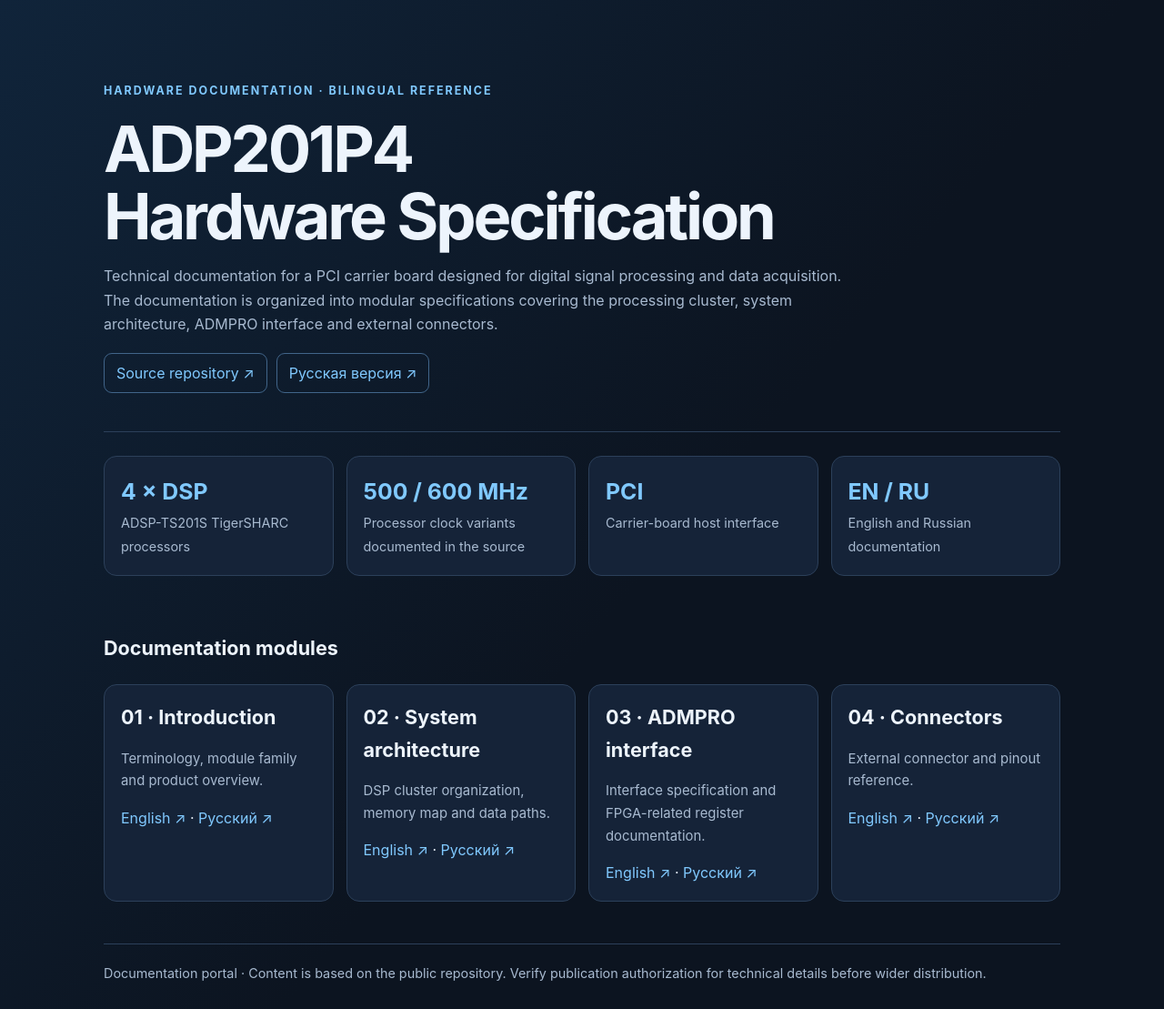
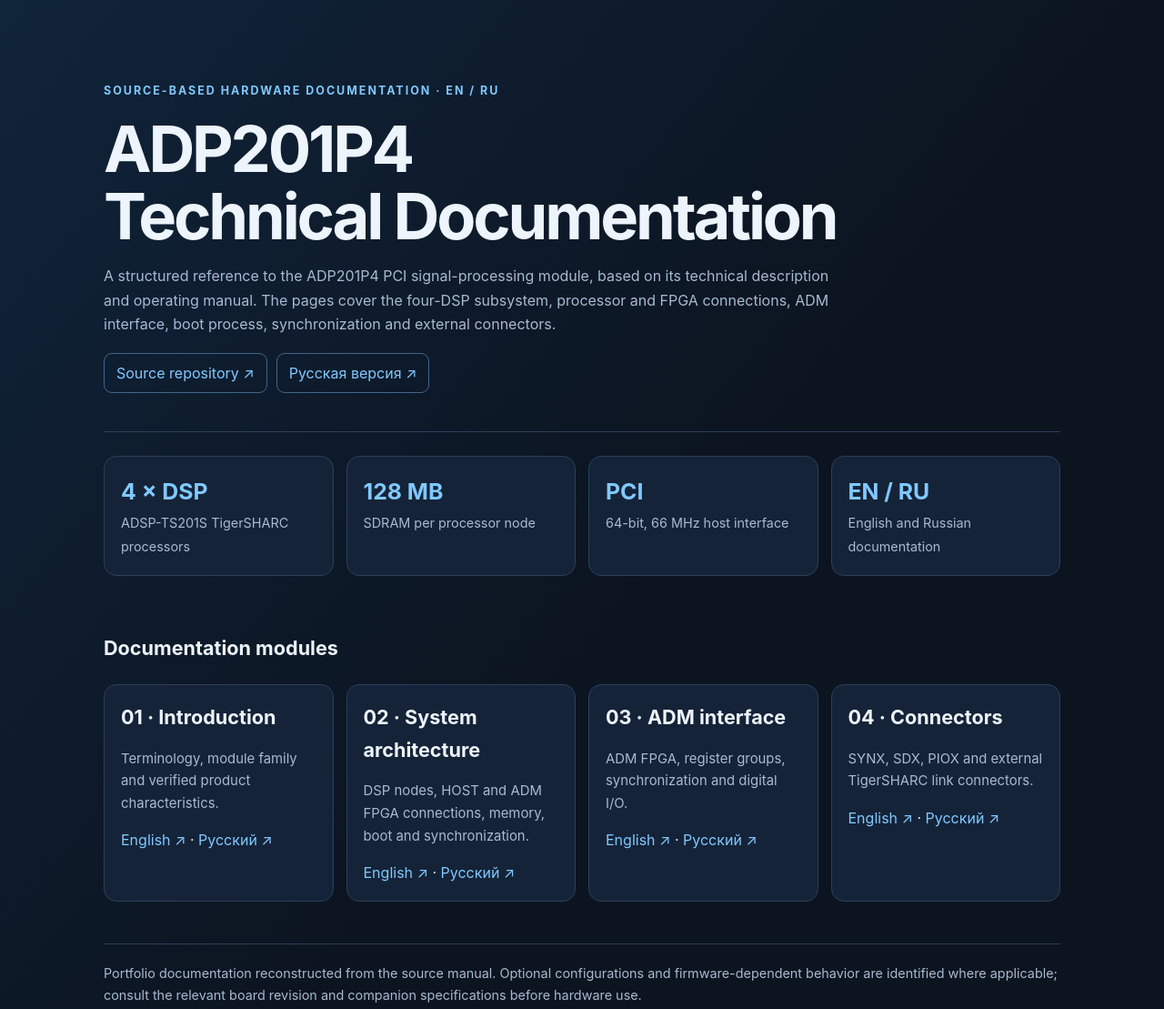
Before and after one commit to ekatmoz88-alt/adp201p4-hardware-spec, a plain HTML site: page site/index.html in a window 1280 px wide. Shown: the top 1109 px of the page at 91% size. Drawn offline with Linux system fonts and the light colour scheme.

Commit message:
Refresh ADP201P4 documentation portal after source audit

```diff
--- a/site/index.html
+++ b/site/index.html
@@ -2,8 +2,8 @@
 <html lang="en">
 <head>
 <meta charset="utf-8"><meta name="color-scheme" content="dark"><meta name="viewport" content="width=device-width,initial-scale=1">
-<meta name="description" content="Bilingual technical documentation for the ADP201P4 digital signal processing and data acquisition board.">
-<title>ADP201P4 Hardware Specification</title>
+<meta name="description" content="Bilingual, source-based technical documentation for the ADP201P4 signal-processing module.">
+<title>ADP201P4 | Technical Documentation</title>
 <style>
 :root{color-scheme:dark;--bg:#0c1420;--panel:#152338;--line:#2c405a;--text:#edf4fc;--muted:#a8bad0;--accent:#80c9ff}
 *{box-sizing:border-box}body{margin:0;background:linear-gradient(130deg,#10243a 0,#0c1420 55%);color:var(--text);font:16px/1.65 Inter,system-ui,sans-serif}
@@ -17,25 +17,25 @@ footer{border-top:1px solid var(--line);margin-top:46px;padding-top:20px;color:v
 </head>
 <body><main>
 <section class="hero">
-<div class="eyebrow">Hardware documentation · Bilingual reference</div>
-<h1>ADP201P4<br>Hardware Specification</h1>
-<p>Technical documentation for a PCI carrier board designed for digital signal processing and data acquisition. The documentation is organized into modular specifications covering the processing cluster, system architecture, ADMPRO interface and external connectors.</p>
+<div class="eyebrow">Source-based hardware documentation · EN / RU</div>
+<h1>ADP201P4<br>Technical Documentation</h1>
+<p>A structured reference to the ADP201P4 PCI signal-processing module, based on its technical description and operating manual. The pages cover the four-DSP subsystem, processor and FPGA connections, ADM interface, boot process, synchronization and external connectors.</p>
 <div class="switch"><a class="btn" href="https://github.com/ekatmoz88-alt/adp201p4-hardware-spec">Source repository ↗</a><a class="btn" href="https://github.com/ekatmoz88-alt/adp201p4-hardware-spec/blob/main/README.ru.md">Русская версия ↗</a></div>
 </section>
 <section class="specs">
 <div class="metric"><strong>4 × DSP</strong><span>ADSP-TS201S TigerSHARC processors</span></div>
-<div class="metric"><strong>500 / 600 MHz</strong><span>Processor clock variants documented in the source</span></div>
-<div class="metric"><strong>PCI</strong><span>Carrier-board host interface</span></div>
+<div class="metric"><strong>128 MB</strong><span>SDRAM per processor node</span></div>
+<div class="metric"><strong>PCI</strong><span>64-bit, 66 MHz host interface</span></div>
 <div class="metric"><strong>EN / RU</strong><span>English and Russian documentation</span></div>
 </section>
 <section class="section">
 <h2>Documentation modules</h2>
 <div class="grid">
-<article class="doc"><h2>01 · Introduction</h2><p>Terminology, module family and product overview.</p><a href="https://github.com/ekatmoz88-alt/adp201p4-hardware-spec/blob/main/01_introduction.md">English ↗</a> · <a href="https://github.com/ekatmoz88-alt/adp201p4-hardware-spec/blob/main/01_introduction.ru.md">Русский ↗</a></article>
-<article class="doc"><h2>02 · System architecture</h2><p>DSP cluster organization, memory map and data paths.</p><a href="https://github.com/ekatmoz88-alt/adp201p4-hardware-spec/blob/main/02_architecture.md">English ↗</a> · <a href="https://github.com/ekatmoz88-alt/adp201p4-hardware-spec/blob/main/02_architecture.ru.md">Русский ↗</a></article>
-<article class="doc"><h2>03 · ADMPRO interface</h2><p>Interface specification and FPGA-related register documentation.</p><a href="https://github.com/ekatmoz88-alt/adp201p4-hardware-spec/blob/main/03_adm_interface.md">English ↗</a> · <a href="https://github.com/ekatmoz88-alt/adp201p4-hardware-spec/blob/main/03_adm_interface.ru.md">Русский ↗</a></article>
-<article class="doc"><h2>04 · Connectors</h2><p>External connector and pinout reference.</p><a href="https://github.com/ekatmoz88-alt/adp201p4-hardware-spec/blob/main/04_connectors.md">English ↗</a> · <a href="https://github.com/ekatmoz88-alt/adp201p4-hardware-spec/blob/main/04_connectors.ru.md">Русский ↗</a></article>
+<article class="doc"><h2>01 · Introduction</h2><p>Terminology, module family and verified product characteristics.</p><a href="https://github.com/ekatmoz88-alt/adp201p4-hardware-spec/blob/main/01_introduction.md">English ↗</a> · <a href="https://github.com/ekatmoz88-alt/adp201p4-hardware-spec/blob/main/01_introduction.ru.md">Русский ↗</a></article>
+<article class="doc"><h2>02 · System architecture</h2><p>DSP nodes, HOST and ADM FPGA connections, memory, boot and synchronization.</p><a href="https://github.com/ekatmoz88-alt/adp201p4-hardware-spec/blob/main/02_architecture.md">English ↗</a> · <a href="https://github.com/ekatmoz88-alt/adp201p4-hardware-spec/blob/main/02_architecture.ru.md">Русский ↗</a></article>
+<article class="doc"><h2>03 · ADM interface</h2><p>ADM FPGA, register groups, synchronization and digital I/O.</p><a href="https://github.com/ekatmoz88-alt/adp201p4-hardware-spec/blob/main/03_adm_interface.md">English ↗</a> · <a href="https://github.com/ekatmoz88-alt/adp201p4-hardware-spec/blob/main/03_adm_interface.ru.md">Русский ↗</a></article>
+<article class="doc"><h2>04 · Connectors</h2><p>SYNX, SDX, PIOX and external TigerSHARC link connectors.</p><a href="https://github.com/ekatmoz88-alt/adp201p4-hardware-spec/blob/main/04_connectors.md">English ↗</a> · <a href="https://github.com/ekatmoz88-alt/adp201p4-hardware-spec/blob/main/04_connectors.ru.md">Русский ↗</a></article>
 </div>
 </section>
-<footer>Documentation portal · Content is based on the public repository. Verify publication authorization for technical details before wider distribution.</footer>
+<footer>Portfolio documentation reconstructed from the source manual. Optional configurations and firmware-dependent behavior are identified where applicable; consult the relevant board revision and companion specifications before hardware use.</footer>
 </main></body></html>
```
